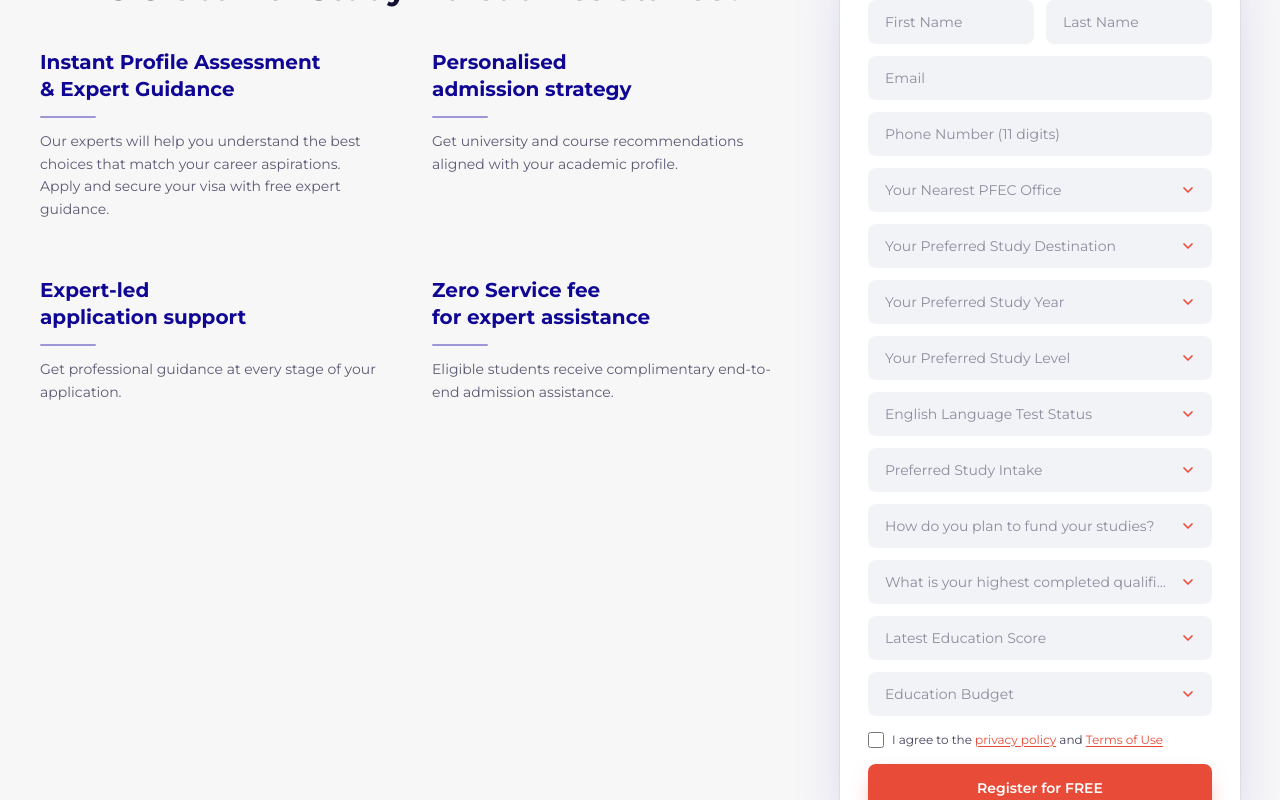
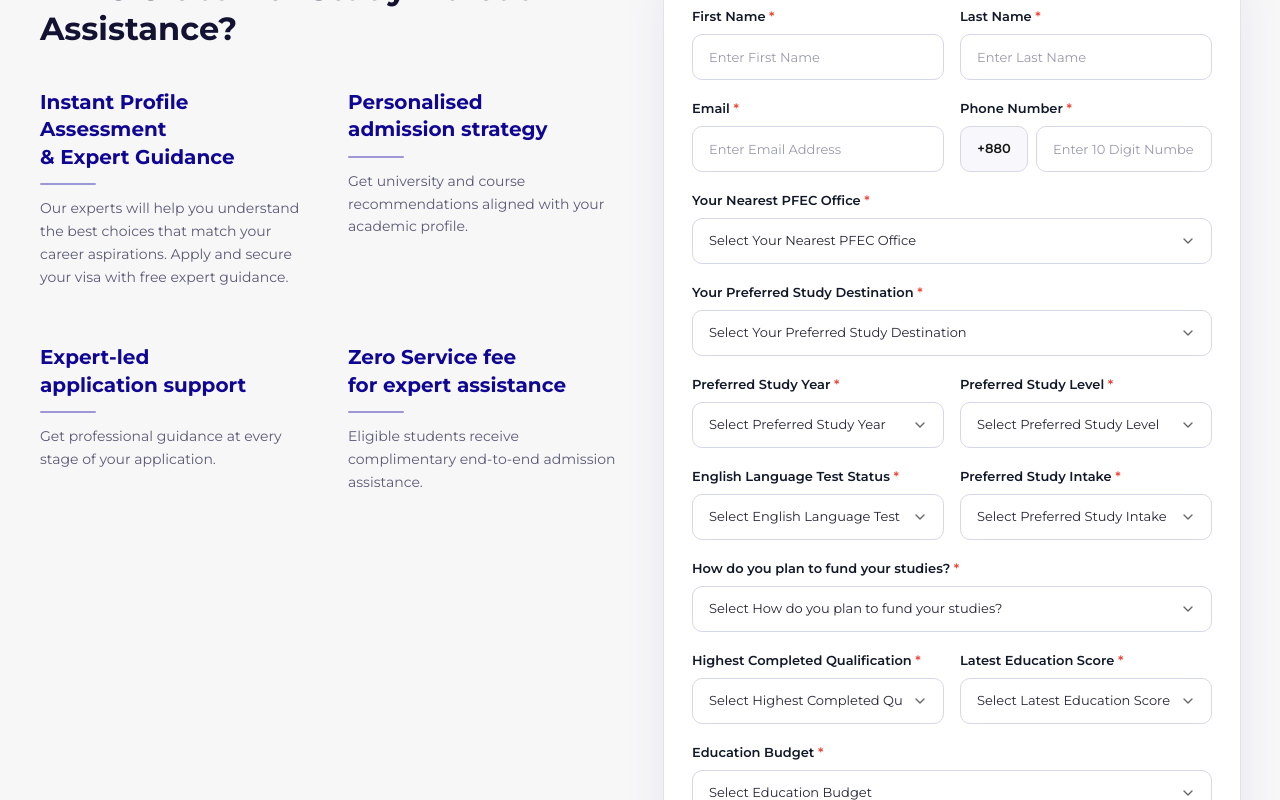
Before and after one commit to pfec-global/top-100-unis, a Next.js app: page / in a window 1280 px wide. Shown: the part 1300-2100 px from the top of the page. Built offline with nearby package versions, Linux system fonts and the light colour scheme.

Commit message:
Update From

```diff
--- a/src/components/LeadForm.js
+++ b/src/components/LeadForm.js
@@ -1,16 +1,32 @@
+
 "use client";
 
 import { useEffect, useId, useRef, useState } from "react";
-import Icon from "./Icon";
 
 const ZOHO_ACTION =
   "https://forms.zohopublic.in/pfecglobal/form/AreyoueligibletostudyattheworldsTop100Universities/formperma/dZA-SNr7Lbd8wZC5z6OOkYtIb8AYVjh2P4hZDXmro28/htmlRecords/submit";
 
-const UTM_KEYS = ["utm_source", "utm_medium", "utm_campaign", "utm_term", "utm_content"];
+const UTM_KEYS = [
+  "utm_source",
+  "utm_medium",
+  "utm_campaign",
+  "utm_term",
+  "utm_content",
+];
 
-// Field names + option values must match the Zoho form exactly.
+// Zoho dropdown fields and original values
 const SELECTS = [
-  { name: "Dropdown7", label: "Your Nearest PFEC Office", options: ["Dhanmondi", "Banani", "Uttara", "Chattogram"] },
+  {
+    name: "Dropdown7",
+    label: "Your Nearest PFEC Office",
+    options: [
+      "Dhanmondi",
+      "Banani",
+      "Uttara",
+      "Chattogram",
+    ],
+    full: true,
+  },
   {
     name: "Dropdown1",
     label: "Your Preferred Study Destination",
@@ -26,9 +42,21 @@ const SELECTS = [
       "UK",
       "USA",
     ],
+    full: true,
   },
-  { name: "Dropdown3", label: "Your Preferred Study Year", options: ["2027", "2028", "2029", "2030"] },
-  { name: "Dropdown5", label: "Your Preferred Study Level", options: ["Under Graduate", "Post Graduate"] },
+  {
+    name: "Dropdown3",
+    label: "Preferred Study Year",
+    options: ["2027", "2028", "2029", "2030"],
+  },
+  {
+    name: "Dropdown5",
+    label: "Preferred Study Level",
+    options: [
+      "Under Graduate",
+      "Post Graduate",
+    ],
+  },
   {
     name: "Dropdown2",
     label: "English Language Test Status",
@@ -42,7 +70,13 @@ const SELECTS = [
   {
     name: "Dropdown6",
     label: "Preferred Study Intake",
-    options: ["Not Yet Decided", "Q1 (Jan - Mar)", "Q2 (Apr - Jun)", "Q3 (Jul - Sep)", "Q4 (Oct - Dec)"],
+    options: [
+      "Not Yet Decided",
+      "Q1 (Jan - Mar)",
+      "Q2 (Apr - Jun)",
+      "Q3 (Jul - Sep)",
+      "Q4 (Oct - Dec)",
+    ],
   },
   {
     name: "Dropdown4",
@@ -53,10 +87,11 @@ const SELECTS = [
       "My siblings/relatives will fund my studies",
       "I don't have any fund",
     ],
+    full: true,
   },
   {
     name: "Dropdown",
-    label: "What is your highest completed qualification?",
+    label: "Highest Completed Qualification",
     options: [
       "SSC / O Levels",
       "HSC / A Levels",
@@ -70,193 +105,445 @@ const SELECTS = [
   {
     name: "Dropdown8",
     label: "Latest Education Score",
-    options: ["CGPA 3.7 - 4.0", "CGPA 3.0 - 3.6", "CGPA 2.5 - 2.9", "Below CGPA 2.5", "Awaiting Results", "Others"],
+    options: [
+      "CGPA 3.7 - 4.0",
+      "CGPA 3.0 - 3.6",
+      "CGPA 2.5 - 2.9",
+      "Below CGPA 2.5",
+      "Awaiting Results",
+      "Others",
+    ],
   },
   {
     name: "Dropdown9",
     label: "Education Budget",
-    options: ["Less than 10 lac BDT", "Within 20 lac BDT", "Within 50 lac BDT", "50 lac and Above"],
+    options: [
+      "Less than 10 lac BDT",
+      "Within 20 lac BDT",
+      "Within 50 lac BDT",
+      "50 lac and Above",
+    ],
+    full: true,
   },
 ];
 
-const field =
-  "h-11 w-full rounded-lg border border-transparent bg-[#f1f3f7] px-4 text-sm text-ink placeholder:text-ink/45 outline-none transition focus:border-brand/40 focus:bg-white focus:ring-4 focus:ring-brand/10";
+// Common input styling
+const inputClass =
+  "block h-[46px] w-full min-w-0 rounded-[10px] border border-[#d7d8e5] bg-white px-4 text-[13px] font-normal text-[#252535] outline-none transition placeholder:text-[#999baa] focus:border-[#100b91] focus:ring-2 focus:ring-[#100b91]/10";
 
-function Select({ id, name, label, options, className = "", fieldClass = "" }) {
+const labelClass =
+  "mb-2 block text-[13px] font-semibold leading-5 text-[#111827]";
+
+// Required field label
+function FieldLabel({ htmlFor, children }) {
   return (
-    <div className={`relative ${className}`}>
-      <label className="sr-only" htmlFor={id}>{label}</label>
-      <select
+    <label htmlFor={htmlFor} className={labelClass}>
+      {children} <span className="text-[#f04438]">*</span>
+    </label>
+  );
+}
+
+// Text input component
+function TextField({
+  id,
+  name,
+  label,
+  placeholder,
+  type = "text",
+  autoComplete,
+}) {
+  return (
+    <div className="w-full min-w-0">
+      <FieldLabel htmlFor={id}>
+        {label}
+      </FieldLabel>
+
+      <input
         id={id}
         name={name}
+        type={type}
+        placeholder={placeholder}
+        maxLength={255}
+        autoComplete={autoComplete}
         required
-        defaultValue=""
-        className={`${field} ${fieldClass} cursor-pointer appearance-none truncate pr-10 invalid:text-ink/45`}
-      >
-        <option value="" disabled>{label}</option>
-        {options.map((o) => (
-          <option key={o} value={o} className="text-ink">{o}</option>
-        ))}
-      </select>
-      <svg viewBox="0 0 24 24" aria-hidden className="pointer-events-none absolute top-1/2 right-4 size-4 -translate-y-1/2 text-accent" fill="none" stroke="currentColor" strokeWidth="2.5" strokeLinecap="round" strokeLinejoin="round">
-        <path d="m6 9 6 6 6-6" />
-      </svg>
+        className={inputClass}
+      />
     </div>
   );
 }
 
-// `wide`: used in the desktop modal — on lg+ screens fields sit in two columns
-// (grouped into sections) so the whole form fits without scrolling.
-export default function LeadForm({ submitLabel = "Register for FREE", wide = false }) {
-  const two = wide ? "lg:grid-cols-2 lg:gap-x-3 lg:gap-y-2.5" : "";
-  const f = wide ? `${field} lg:h-10` : field;
-  const heading = wide ? "hidden lg:flex lg:items-center lg:justify-between text-sm font-bold text-ink" : "hidden";
+// Dropdown component
+function SelectField({
+  id,
+  name,
+  label,
+  options,
+  full = false,
+}) {
+  return (
+    <div
+      className={`w-full min-w-0 ${
+        full ? "col-span-2 max-sm:col-span-1" : ""
+      }`}
+    >
+      <FieldLabel htmlFor={id}>
+        {label}
+      </FieldLabel>
+
+      <div className="relative w-full">
+        <select
+          id={id}
+          name={name}
+          defaultValue=""
+          required
+          className={`${inputClass} cursor-pointer appearance-none pr-10`}
+        >
+          <option value="" disabled>
+            Select {label}
+          </option>
+
+          {options.map((option) => (
+            <option key={option} value={option}>
+              {option}
+            </option>
+          ))}
+        </select>
+
+        <svg
+          viewBox="0 0 24 24"
+          className="pointer-events-none absolute right-4 top-1/2 size-4 -translate-y-1/2 text-[#666]"
+          fill="none"
+          stroke="currentColor"
+          strokeWidth="2"
+          strokeLinecap="round"
+          strokeLinejoin="round"
+          aria-hidden="true"
+        >
+          <path d="m6 9 6 6 6-6" />
+        </svg>
+      </div>
+    </div>
+  );
+}
+
+// Main Lead Form
+export default function LeadForm({
+  submitLabel = "Submit Registration",
+}) {
   const uid = useId();
-  const id = (k) => `${uid}-${k}`;
+
+  const id = (key) => `${uid}-${key}`;
+
   const formRef = useRef(null);
-  const [status, setStatus] = useState("idle"); // idle | sending | done | error
 
-  // Fill UTM + referrer hidden fields from the landing URL.
+  const [status, setStatus] = useState("idle");
+
+  // UTM tracking and referrer
   useEffect(() => {
     const form = formRef.current;
+
     if (!form) return;
-    const params = new URLSearchParams(window.location.search);
-    for (const k of UTM_KEYS) {
-      const v = params.get(k);
-      if (v && form.elements[k]) form.elements[k].value = v;
+
+    const params = new URLSearchParams(
+      window.location.search
+    );
+
+    UTM_KEYS.forEach((key) => {
+      const value = params.get(key);
+
+      if (value && form.elements[key]) {
+        form.elements[key].value = value;
       }
-    if (form.elements.zc_gad) form.elements.zc_gad.value = params.get("gclid") || "";
-    if (form.elements.zf_referrer_name) form.elements.zf_referrer_name.value = document.referrer || "";
+    });
+
+    if (form.elements.zc_gad) {
+      form.elements.zc_gad.value =
+        params.get("gclid") || "";
+    }
+
+    if (form.elements.zf_referrer_name) {
+      form.elements.zf_referrer_name.value =
+        document.referrer || "";
+    }
   }, []);
 
-  async function onSubmit(e) {
-    e.preventDefault();
-    if (!e.currentTarget.reportValidity()) return;
-    const body = new FormData(e.currentTarget);
+  // Phone validation
+  function handlePhoneChange(event) {
+    const input = event.currentTarget;
+
+    input.value = input.value
+      .replace(/\D/g, "")
+      .slice(0, 10);
+
+    input.setCustomValidity("");
+  }
+
+  // Form submission
+  async function onSubmit(event) {
+    event.preventDefault();
+
+    const form = event.currentTarget;
+
+    if (!form.reportValidity()) {
+      return;
+    }
+
+    const phone =
+      form.elements.PhoneNumber_countrycode;
+
+    if (!/^[0-9]{10}$/.test(phone.value)) {
+      phone.setCustomValidity(
+        "Please enter a valid 10-digit phone number."
+      );
+
+      phone.reportValidity();
+      return;
+    }
+
+    phone.setCustomValidity("");
+
+    const formData = new FormData(form);
+
     setStatus("sending");
+
     try {
-      // Zoho doesn't send CORS headers, so the response is opaque; a network
-      // failure still throws and is reported as an error.
-      await fetch(ZOHO_ACTION, { method: "POST", mode: "no-cors", body });
+      await fetch(ZOHO_ACTION, {
+        method: "POST",
+        mode: "no-cors",
+        body: formData,
+      });
+
       setStatus("done");
-    } catch {
+    } catch (error) {
+      console.error("Zoho submission error:", error);
       setStatus("error");
     }
   }
 
+  // Success message
   if (status === "done") {
     return (
-      <div className="flex animate-[fadeUp_.5s_ease-out_both] flex-col items-center gap-3 py-10 text-center">
-        <span className="grid size-14 place-items-center rounded-full bg-green-100 text-green-600">
-          <Icon name="check" className="size-7" strokeWidth={2.5} />
-        </span>
-        <h3 className="text-lg font-bold text-ink">You&rsquo;re on board!</h3>
-        <p className="max-w-xs text-sm text-muted">
-          Thanks for registering. A PFEC Global counsellor will contact you shortly for your free profile assessment.
+      <div className="flex w-full flex-col items-center gap-3 bg-white py-10 text-center">
+        <div className="grid size-14 place-items-center rounded-full bg-green-100 text-green-600">
+          <svg
+            viewBox="0 0 24 24"
+            className="size-7"
+            fill="none"
+            stroke="currentColor"
+            strokeWidth="2.5"
+            strokeLinecap="round"
+            strokeLinejoin="round"
+          >
+            <path d="m5 12 4 4L19 6" />
+          </svg>
+        </div>
+
+        <h3 className="text-lg font-bold text-[#111]">
+          Registration Submitted!
+        </h3>
+
+        <p className="max-w-sm text-sm leading-6 text-gray-500">
+          Thank you for registering with PFEC Global.
+          Our counsellor will contact you shortly.
         </p>
       </div>
     );
   }
 
   return (
+    <section className="w-full min-w-0 bg-transparent font-montserrat">
+
       <form
         ref={formRef}
         action={ZOHO_ACTION}
+        name="form"
+        id="pfec-registration-form"
         method="POST"
         acceptCharset="UTF-8"
         encType="multipart/form-data"
         onSubmit={onSubmit}
-      className="grid gap-3"
+        className="flex w-full min-w-0 flex-col gap-5"
       >
-      <input type="hidden" name="zf_referrer_name" defaultValue="" />
-      <input type="hidden" name="zf_redirect_url" defaultValue="" />
-      <input type="hidden" name="zc_gad" defaultValue="" />
-      {UTM_KEYS.map((k) => (
-        <input key={k} type="hidden" name={k} defaultValue="" />
+
+        {/* Zoho Hidden Fields */}
+
+        <input
+          type="hidden"
+          name="zf_referrer_name"
+          defaultValue=""
+        />
+
+        <input
+          type="hidden"
+          name="zf_redirect_url"
+          defaultValue=""
+        />
+
+        <input
+          type="hidden"
+          name="zc_gad"
+          defaultValue=""
+        />
+
+        {UTM_KEYS.map((key) => (
+          <input
+            key={key}
+            type="hidden"
+            name={key}
+            defaultValue=""
+          />
         ))}
 
-      <div className={`grid gap-3 ${two}`}>
-        <p className={`${heading} lg:col-span-2`}>
-          Basic Details <span className="text-xs font-medium text-accent">*Mandatory fields</span>
-        </p>
-        <div className={`grid grid-cols-2 gap-3 ${wide ? "lg:contents" : ""}`}>
-          <div>
-            <label className="sr-only" htmlFor={id("first")}>First Name</label>
-            <input id={id("first")} name="Name_First" maxLength={255} required autoComplete="given-name" placeholder="First Name" className={f} />
+        {/* TWO COLUMN FORM GRID */}
+
+        <div className="grid w-full grid-cols-2 gap-x-4 gap-y-[18px] max-sm:grid-cols-1">
+
+          {/* First Name */}
+          <TextField
+            id={id("first")}
+            name="Name_First"
+            label="First Name"
+            placeholder="Enter First Name"
+            autoComplete="given-name"
+          />
+
+          {/* Last Name */}
+          <TextField
+            id={id("last")}
+            name="Name_Last"
+            label="Last Name"
+            placeholder="Enter Last Name"
+            autoComplete="family-name"
+          />
+
+          {/* Email */}
+          <TextField
+            id={id("email")}
+            name="Email"
+            label="Email"
+            type="email"
+            placeholder="Enter Email Address"
+            autoComplete="email"
+          />
+
+          {/* Phone Number */}
+          <div className="w-full min-w-0">
+            <FieldLabel htmlFor={id("phone")}>
+              Phone Number
+            </FieldLabel>
+
+            <div className="flex w-full min-w-0 gap-2">
+
+              <div className="flex h-[46px] w-[68px] shrink-0 items-center justify-center rounded-[10px] border border-[#d7d8e5] bg-[#f8f8fc] text-[13px] font-semibold text-[#171717]">
+                +880
               </div>
-          <div>
-            <label className="sr-only" htmlFor={id("last")}>Last Name</label>
-            <input id={id("last")} name="Name_Last" maxLength={255} autoComplete="family-name" placeholder="Last Name" className={f} />
+
+              <input
+                id={id("phone")}
+                type="tel"
+                name="PhoneNumber_countrycode"
+                compname="PhoneNumber"
+                phoneFormat="1"
+                isCountryCodeEnabled={false}
+                placeholder="Enter 10 Digit Number"
+                maxLength={10}
+                minLength={10}
+                pattern="[0-9]{10}"
+                title="Please enter exactly 10 digits."
+                inputMode="numeric"
+                autoComplete="tel-national"
+                onChange={handlePhoneChange}
+                required
+                className={`${inputClass} flex-1 px-3`}
+              />
+
             </div>
           </div>
 
-        <div>
-          <label className="sr-only" htmlFor={id("email")}>Email</label>
-          <input id={id("email")} name="Email" type="email" maxLength={255} required autoComplete="email" placeholder="Email" className={f} />
+          {/* All Dropdown Fields */}
+
+          {SELECTS.map((select) => (
+            <SelectField
+              key={select.name}
+              id={id(select.name)}
+              {...select}
+            />
+          ))}
+
         </div>
 
-        <div>
-          <label className="sr-only" htmlFor={id("phone")}>Phone Number</label>
+        {/* Privacy Policy Checkbox */}
+
+        <label className="mt-1 flex cursor-pointer items-start gap-3">
+
           <input
-            id={id("phone")}
-            name="PhoneNumber_countrycode"
-            type="tel"
-            inputMode="numeric"
-            minLength={11}
-            maxLength={11}
-            pattern="[0-9]{11}"
-            title="Enter a phone number with exactly 11 digits."
+            type="checkbox"
+            name="Privacy_Consent"
             required
-            autoComplete="tel"
-            placeholder="Phone Number (11 digits)"
-            onInvalid={(e) => e.currentTarget.setCustomValidity("Enter a phone number with exactly 11 digits.")}
-            onInput={(e) => e.currentTarget.setCustomValidity("")}
-            className={f}
+            className="mt-1 size-4 shrink-0 cursor-pointer accent-[#100b91]"
           />
-        </div>
 
-        <p className={`${heading} lg:col-span-2 lg:mt-2`}>Other Information</p>
-        {SELECTS.map((s, i) => (
-          <Select
-            key={s.name}
-            id={id(s.name)}
-            {...s}
-            fieldClass={wide ? "lg:h-10" : ""}
-            // odd one out spans the full row so the two-column grid stays even
-            className={wide && i === SELECTS.length - 1 && SELECTS.length % 2 ? "lg:col-span-2" : ""}
-          />
-        ))}
-      </div>
+          <span className="text-[11px] leading-[19px] text-[#77798b]">
+            I have read and agree to PFEC Global's{" "}
 
-      <label className="mt-1 flex cursor-pointer items-center gap-2 text-xs text-ink/80">
-        <input type="checkbox" required className="size-4 cursor-pointer accent-accent" />
-        <span>
-          I agree to the{" "}
-          <a href="https://pfecglobal.com.bd/privacy-policy/" target="_blank" rel="noopener noreferrer" className="text-accent underline underline-offset-2">privacy policy</a> and{" "}
-          <a href="https://pfecglobal.com.bd/terms-of-use/" target="_blank" rel="noopener noreferrer" className="text-accent underline underline-offset-2">Terms of Use</a>
+            <a
+              href="/privacy-policy"
+              target="_blank"
+              rel="noopener noreferrer"
+              className="font-semibold text-[#100b91] underline"
+            >
+              Privacy Policy
+            </a>
+
+            {" "}and{" "}
+
+            <a
+              href="/terms-and-conditions"
+              target="_blank"
+              rel="noopener noreferrer"
+              className="font-semibold text-[#100b91] underline"
+            >
+              Terms & Conditions
+            </a>
+
+            . <span className="text-[#f04438]">*</span>
           </span>
+
         </label>
 
+        {/* Error Message */}
+
         {status === "error" && (
-        <p role="alert" className="text-xs text-red-600">
-          Something went wrong. Please check your connection and try again.
+          <p
+            role="alert"
+            className="text-center text-sm text-red-600"
+          >
+            Something went wrong. Please try again.
           </p>
         )}
+
+        {/* Submit Button */}
+
+        <div className="flex w-full justify-center">
 
           <button
             type="submit"
             disabled={status === "sending"}
-        className="mt-1 inline-flex h-12 cursor-pointer items-center justify-center gap-2 rounded-lg bg-accent text-sm font-semibold text-white shadow-[0_10px_24px_-10px_rgba(232,75,55,0.8)] transition hover:-translate-y-0.5 hover:bg-accent-600 disabled:cursor-wait disabled:opacity-70"
+            className="flex min-h-[46px] w-full max-w-[260px] items-center justify-center gap-2 rounded-full bg-[#f04435] px-7 py-3 text-sm font-bold text-white transition-all duration-300 hover:-translate-y-0.5 hover:bg-[#d93629] disabled:cursor-wait disabled:opacity-70"
           >
             {status === "sending" ? (
               <>
                 <span className="size-4 animate-spin rounded-full border-2 border-white/40 border-t-white" />
-            Submitting…
+                Submitting...
               </>
             ) : (
               submitLabel
             )}
           </button>
+
+        </div>
+
       </form>
+    </section>
   );
 }
--- a/src/components/WhyChoose.js
+++ b/src/components/WhyChoose.js
@@ -1,3 +1,4 @@
+
 import LeadForm from "./LeadForm";
 import Reveal from "./Reveal";
 import { benefits } from "@/lib/data";
@@ -5,34 +6,61 @@ import { benefits } from "@/lib/data";
 export default function WhyChoose() {
   return (
     <section id="why" className="bg-[#f7f7f8] py-16 sm:py-24">
-      <div className="mx-auto grid max-w-7xl items-start gap-12 px-4 sm:px-6 lg:grid-cols-[1fr_400px] lg:gap-16 lg:px-10">
-        <div>
+      <div className="mx-auto grid max-w-7xl grid-cols-1 items-start gap-12 px-4 sm:px-6 lg:grid-cols-2 lg:gap-12 lg:px-10">
+
+        {/* Left Column - Why Choose PFEC */}
+        <div className="w-full min-w-0">
           <Reveal>
-            <p className="text-2xl font-light text-ink sm:text-[32px]">Why Choose</p>
-            <h2 className="text-2xl leading-tight font-bold text-ink sm:text-[32px]">PFEC Global for Study Abroad Assistance?</h2>
+            <p className="text-2xl font-light text-ink sm:text-[32px]">
+              Why Choose
+            </p>
+
+            <h2 className="text-2xl leading-tight font-bold text-ink sm:text-[32px]">
+              PFEC Global for Study Abroad Assistance?
+            </h2>
           </Reveal>
 
-          <div className="mt-10 grid gap-x-12 gap-y-10 sm:grid-cols-2 sm:gap-y-14">
+          <div className="mt-10 grid grid-cols-1 gap-x-10 gap-y-10 sm:grid-cols-2 sm:gap-y-14">
             {benefits.map((b, i) => (
-              <Reveal key={b.title} delay={(i % 2) * 120} className="group">
+              <Reveal
+                key={b.title}
+                delay={(i % 2) * 120}
+                className="group"
+              >
                 <h3 className="text-lg leading-snug font-bold text-brand sm:text-xl">
                   {b.title[0]}
                   <br />
                   {b.title[1]}
                 </h3>
-                <span aria-hidden className="mt-3 block h-0.5 w-14 rounded-full bg-[#9d97d8] transition-all duration-500 group-hover:w-24 group-hover:bg-accent" />
-                <p className="mt-3 max-w-sm text-sm leading-relaxed text-muted">{b.text}</p>
+
+                <span
+                  aria-hidden
+                  className="mt-3 block h-0.5 w-14 rounded-full bg-[#9d97d8] transition-all duration-500 group-hover:w-24 group-hover:bg-accent"
+                />
+
+                <p className="mt-3 max-w-sm text-sm leading-relaxed text-muted">
+                  {b.text}
+                </p>
               </Reveal>
             ))}
           </div>
         </div>
 
-        <Reveal id="register" className="scroll-mt-24 lg:sticky lg:top-24">
-          <div className="relative overflow-hidden rounded-2xl bg-white p-6 shadow-[0_24px_60px_-28px_rgba(16,6,148,0.35)] ring-1 ring-ink/5 sm:p-7">
-            <h2 className="mb-5 text-center text-base font-bold text-accent sm:text-[17px]">Sign up for a Free Profile Assessment</h2>
+        {/* Right Column - Registration Form */}
+        <Reveal
+          id="register"
+          className="w-full min-w-0 scroll-mt-24 lg:sticky lg:top-24"
+        >
+          <div className="w-full min-w-0 rounded-2xl bg-white p-5 shadow-[0_24px_60px_-28px_rgba(16,6,148,0.20)] ring-1 ring-ink/5 sm:p-7">
+
+            <h2 className="mb-6 text-center text-lg font-bold text-accent sm:text-xl">
+              Sign up for a Free Profile Assessment
+            </h2>
+
             <LeadForm />
           </div>
         </Reveal>
+
       </div>
     </section>
   );
```
Lines whose indentation alone changed are shown as unchanged.
